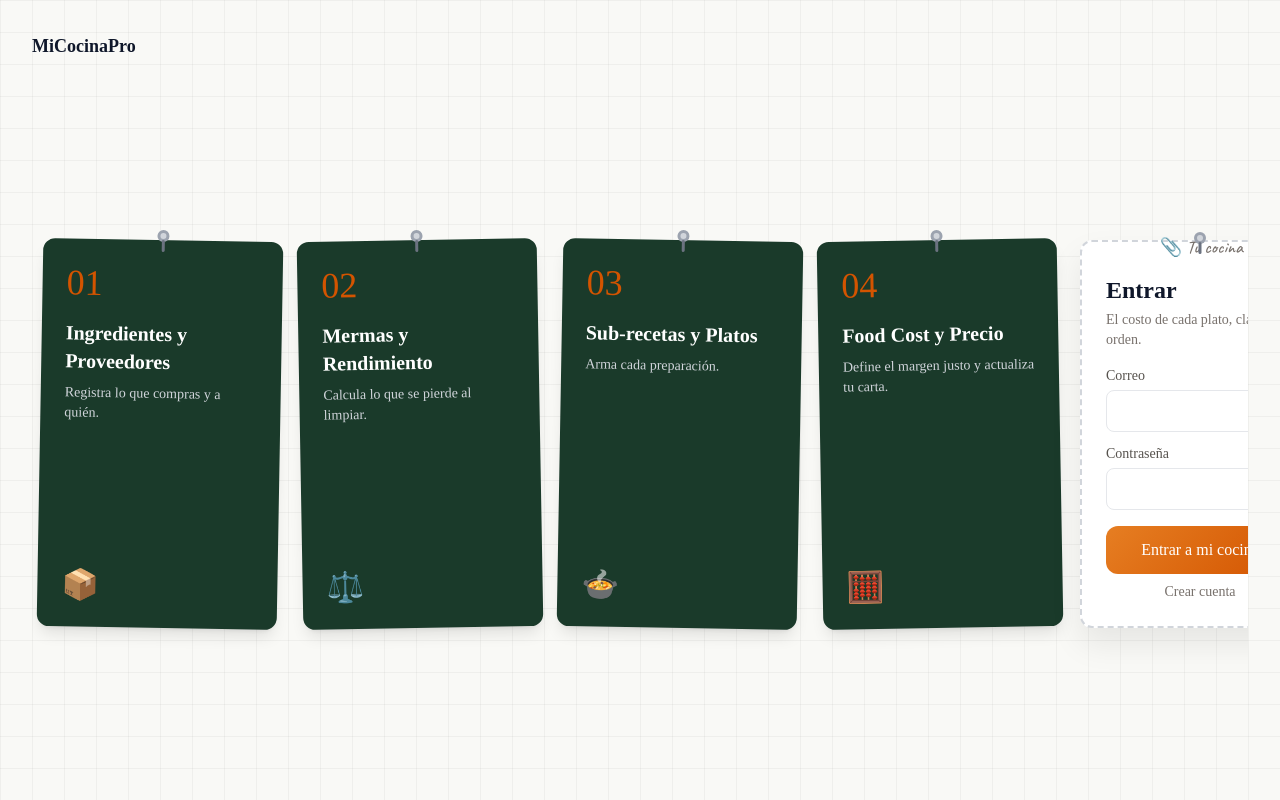
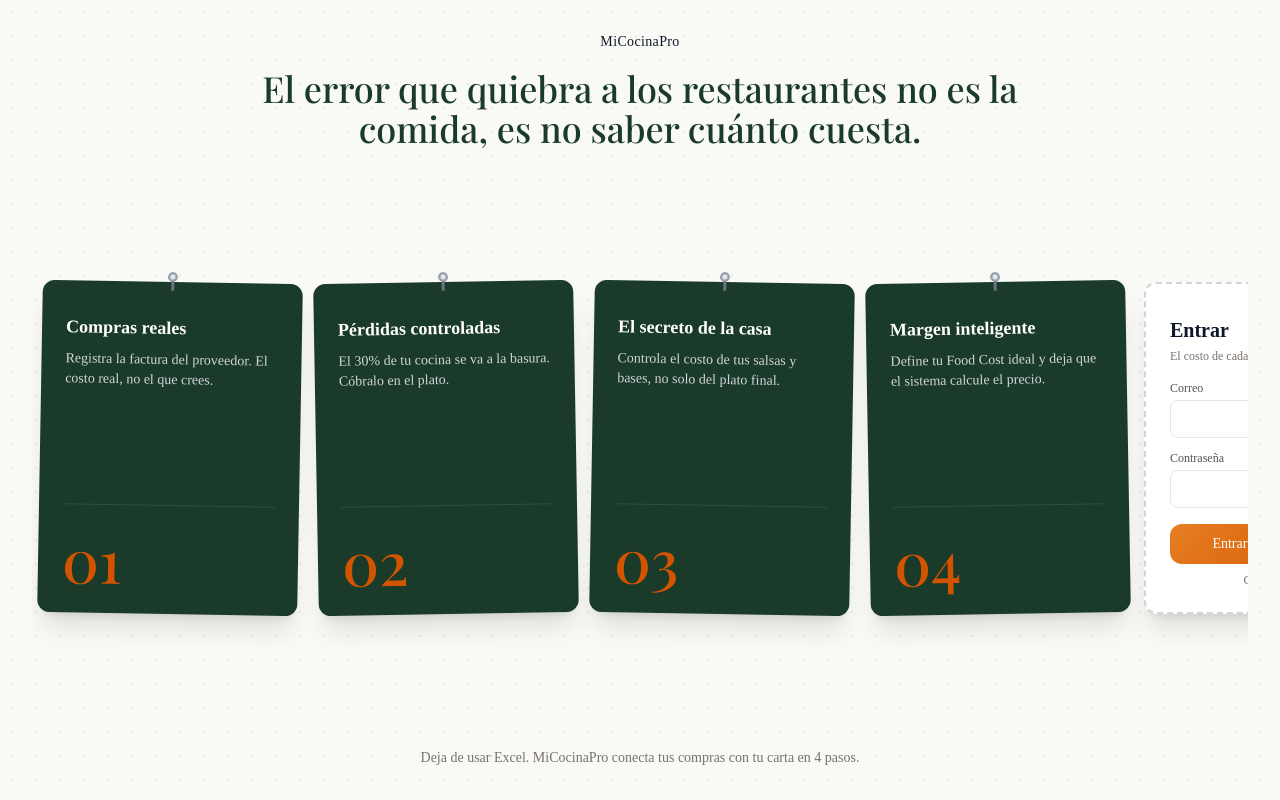
Before and after one commit to jhonfith-max/micocinapro, a Next.js app: page /login in a window 1280 px wide. Built offline with nearby package versions, Linux system fonts and the light colour scheme; no server answers.

Commit message:
login premium saas

```diff
--- a/src/app/(auth)/login/page.tsx
+++ b/src/app/(auth)/login/page.tsx
@@ -5,19 +5,19 @@ import { useRouter } from "next/navigation";
 import { supabase } from "@/lib/supabase";
 
 const PASOS = [
-  { n: "01", titulo: "Ingredientes y Proveedores", texto: "Registra lo que compras y a quién.", icono: "📦", rot: "rotate-1" },
-  { n: "02", titulo: "Mermas y Rendimiento", texto: "Calcula lo que se pierde al limpiar.", icono: "⚖️", rot: "-rotate-1" },
-  { n: "03", titulo: "Sub-recetas y Platos", texto: "Arma cada preparación.", icono: "🍲", rot: "rotate-1" },
-  { n: "04", titulo: "Food Cost y Precio", texto: "Define el margen justo y actualiza tu carta.", icono: "🧮", rot: "-rotate-1" },
+  { n: "01", titulo: "Compras reales", texto: "Registra la factura del proveedor. El costo real, no el que crees.", rot: "rotate-1" },
+  { n: "02", titulo: "Pérdidas controladas", texto: "El 30% de tu cocina se va a la basura. Cóbralo en el plato.", rot: "-rotate-1" },
+  { n: "03", titulo: "El secreto de la casa", texto: "Controla el costo de tus salsas y bases, no solo del plato final.", rot: "rotate-1" },
+  { n: "04", titulo: "Margen inteligente", texto: "Define tu Food Cost ideal y deja que el sistema calcule el precio.", rot: "-rotate-1" },
 ];
 
 function Pin() {
   return (
     <div className="absolute -top-3 left-1/2 -translate-x-1/2 z-10">
-      <svg width="28" height="28" viewBox="0 0 28 28" fill="none">
-        <circle cx="14" cy="8" r="6" fill="#9ca3af" />
-        <circle cx="14" cy="8" r="3" fill="#d1d5db" />
-        <rect x="12.5" y="12" width="3" height="12" rx="1.5" fill="#6b7280" />
+      <svg width="24" height="24" viewBox="0 0 24 24" fill="none">
+        <circle cx="12" cy="7" r="5" fill="#9ca3af" />
+        <circle cx="12" cy="7" r="2.5" fill="#e5e7eb" />
+        <rect x="10.5" y="11" width="3" height="10" rx="1.5" fill="#6b7280" />
       </svg>
     </div>
   );
@@ -41,57 +41,64 @@ export default function LoginPage() {
   };
 
   return (
-    <div className="min-h-screen w-full flex flex-col p-4 sm:p-8" style={{ backgroundColor: "#F9F9F6", backgroundImage: "linear-gradient(rgba(0,0,0,0.04) 1px, transparent 1px), linear-gradient(90deg, rgba(0,0,0,0.04) 1px, transparent 1px)", backgroundSize: "32px 32px" }}>
-      <link href="https://fonts.googleapis.com/css2?family=Caveat:wght@500;600&display=swap" rel="stylesheet" />
+    <div className="min-h-screen w-full flex flex-col p-4 sm:p-8" style={{ backgroundColor: "#F9F9F6", backgroundImage: "radial-gradient(circle, rgba(0,0,0,0.06) 1px, transparent 1px)", backgroundSize: "24px 24px" }}>
+      <link href="https://fonts.googleapis.com/css2?family=Caveat:wght@500;600&family=Playfair+Display:wght@500;600&display=swap" rel="stylesheet" />
       <style>{`
-        @keyframes dropIn{from{opacity:0;transform:translateY(-30px)}to{opacity:1;transform:translateY(0)}}
-        .drop-in{animation:dropIn .6s cubic-bezier(.34,1.56,.64,1) both}
+        @keyframes dropIn{from{opacity:0;transform:translateY(-24px)}to{opacity:1;transform:translateY(0)}}
+        .drop-in{animation:dropIn .55s cubic-bezier(.34,1.56,.64,1) both}
       `}</style>
-      <div className="mb-6 sm:mb-10">
-        <p className="text-lg font-semibold">MiCocinaPro</p>
+      <div className="mb-8 text-center">
+        <p className="text-sm font-medium tracking-wide">MiCocinaPro</p>
+        <h1 className="mt-4 text-3xl sm:text-4xl leading-tight max-w-3xl mx-auto" style={{ fontFamily: "Playfair Display, serif", color: "#1A3A2A" }}>
+          El error que quiebra a los restaurantes no es la comida, es no saber cuánto cuesta.
+        </h1>
       </div>
       <div className="flex-1 flex items-center justify-center overflow-x-auto">
-        <div className="w-full max-w-7xl flex flex-col lg:flex-row gap-6 lg:gap-5 px-2">
+        <div className="w-full max-w-7xl flex flex-col lg:flex-row gap-5 lg:gap-4 px-2">
           {PASOS.map((p, i) => (
-            <div key={p.n} className="flex-1 drop-in" style={{ animationDelay: `${i * 0.1}s` }}>
-              <div className={`relative h-full min-h-[320px] lg:min-w-[240px] p-6 rounded-xl text-white flex flex-col shadow-lg hover:-translate-y-2 hover:shadow-2xl transition-all duration-300 ${p.rot}`} style={{ backgroundColor: "#1A3A2A" }}>
+            <div key={p.n} className="flex-1 drop-in" style={{ animationDelay: `${i * 0.08}s` }}>
+              <div className={`relative h-full min-h-[300px] lg:min-w-[260px] p-6 rounded-xl text-white flex flex-col shadow-xl hover:-translate-y-2 hover:shadow-2xl transition-all duration-300 ${p.rot}`} style={{ backgroundColor: "#1A3A2A" }}>
                 <Pin />
-                <p className="text-4xl font-light" style={{ color: "#D35400" }}>{p.n}</p>
-                <p className="mt-4 text-xl font-semibold">{p.titulo}</p>
-                <p className="mt-2 text-sm text-gray-300 flex-1">{p.texto}</p>
-                <p className="mt-auto pt-4 text-3xl">{p.icono}</p>
+                <p className="text-lg font-semibold mt-2">{p.titulo}</p>
+                <p className="mt-2 text-sm text-gray-300">{p.texto}</p>
+                <div className="mt-auto pt-6 border-t border-white/10">
+                  <p className="text-6xl font-light" style={{ fontFamily: "Playfair Display, serif", color: "#D35400" }}>{p.n}</p>
+                </div>
               </div>
             </div>
           ))}
-          <div className="flex-1 drop-in" style={{ animationDelay: "0.4s" }}>
-            <div className="relative h-full min-h-[320px] lg:min-w-[240px] bg-white border-2 border-dashed border-gray-300 rounded-xl p-6 flex flex-col shadow-lg" style={{ boxShadow: "0 16px 32px rgba(0,0,0,.08)" }}>
+          <div className="flex-1 drop-in" style={{ animationDelay: "0.32s" }}>
+            <div className="relative h-full min-h-[300px] lg:min-w-[260px] bg-white border-2 border-dashed border-gray-300 rounded-xl p-6 flex flex-col shadow-xl">
               <Pin />
-              <div className="absolute -top-2 right-4 text-stone-500" style={{ fontFamily: "Caveat, cursive", fontSize: "18px" }}>
+              <div className="absolute -top-2 right-3 text-stone-500" style={{ fontFamily: "Caveat, cursive", fontSize: "17px" }}>
                 📎 Tu cocina te espera
               </div>
-              <h1 className="text-2xl font-semibold mt-2">Entrar</h1>
-              <p className="mt-1 text-sm text-stone-500">El costo de cada plato, claro y en orden.</p>
-              {error && <p className="mt-3 text-sm text-red-600">{error}</p>}
+              <h1 className="text-xl font-semibold mt-2">Entrar</h1>
+              <p className="mt-1 text-xs text-stone-500">El costo de cada plato, claro y en orden.</p>
+              {error && <p className="mt-2 text-sm text-red-600">{error}</p>}
               <form onSubmit={entrar} className="mt-4 flex-1 flex flex-col">
                 <div className="space-y-3 flex-1">
                   <div>
-                    <label className="block text-sm text-stone-600 mb-1">Correo</label>
-                    <input required type="email" value={email} onChange={(e) => setEmail(e.target.value)} className="w-full px-3 py-2 border rounded-lg focus:ring-2 focus:ring-orange-400 focus:outline-none" />
+                    <label className="block text-xs text-stone-600 mb-1">Correo</label>
+                    <input required type="email" value={email} onChange={(e) => setEmail(e.target.value)} className="w-full px-3 py-2 border rounded-lg text-sm focus:ring-2 focus:ring-orange-400 focus:outline-none" />
                   </div>
                   <div>
-                    <label className="block text-sm text-stone-600 mb-1">Contraseña</label>
-                    <input required type="password" value={password} onChange={(e) => setPassword(e.target.value)} className="w-full px-3 py-2 border rounded-lg focus:ring-2 focus:ring-orange-400 focus:outline-none" />
+                    <label className="block text-xs text-stone-600 mb-1">Contraseña</label>
+                    <input required type="password" value={password} onChange={(e) => setPassword(e.target.value)} className="w-full px-3 py-2 border rounded-lg text-sm focus:ring-2 focus:ring-orange-400 focus:outline-none" />
                   </div>
                 </div>
-                <button disabled={loading} className="mt-4 w-full py-3 rounded-xl text-white transition-all hover:scale-105" style={{ background: "linear-gradient(135deg,#E67E22,#D35400)" }}>
-                  {loading ? "Entrando..." : "Entrar a mi cocina"}
+                <button disabled={loading} className="mt-4 w-full py-2.5 rounded-xl text-white text-sm transition-all hover:scale-105" style={{ background: "linear-gradient(135deg,#E67E22,#D35400)" }}>
+                  {loading ? "Entrando..." : "Entrar y costear ahora"}
                 </button>
-                <button type="button" onClick={() => router.push("/register")} className="mt-2 text-sm text-stone-500 hover:text-stone-700">Crear cuenta</button>
+                <button type="button" onClick={() => router.push("/register")} className="mt-2 text-xs text-stone-500 hover:text-stone-700">Crear cuenta</button>
               </form>
             </div>
           </div>
         </div>
       </div>
+      <div className="mt-8 text-center">
+        <p className="text-sm text-stone-500">Deja de usar Excel. MiCocinaPro conecta tus compras con tu carta en 4 pasos.</p>
+      </div>
     </div>
   );
 }
```
